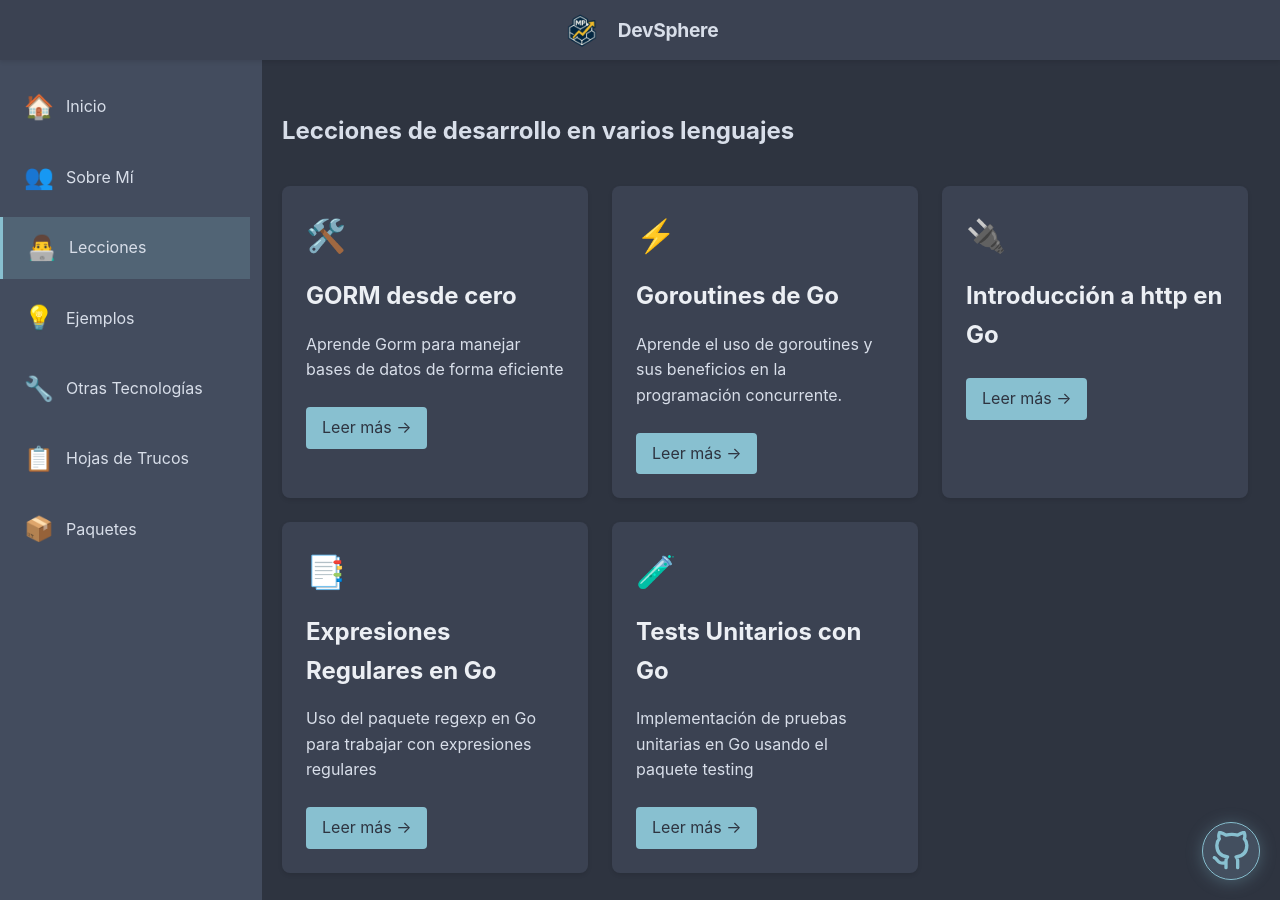
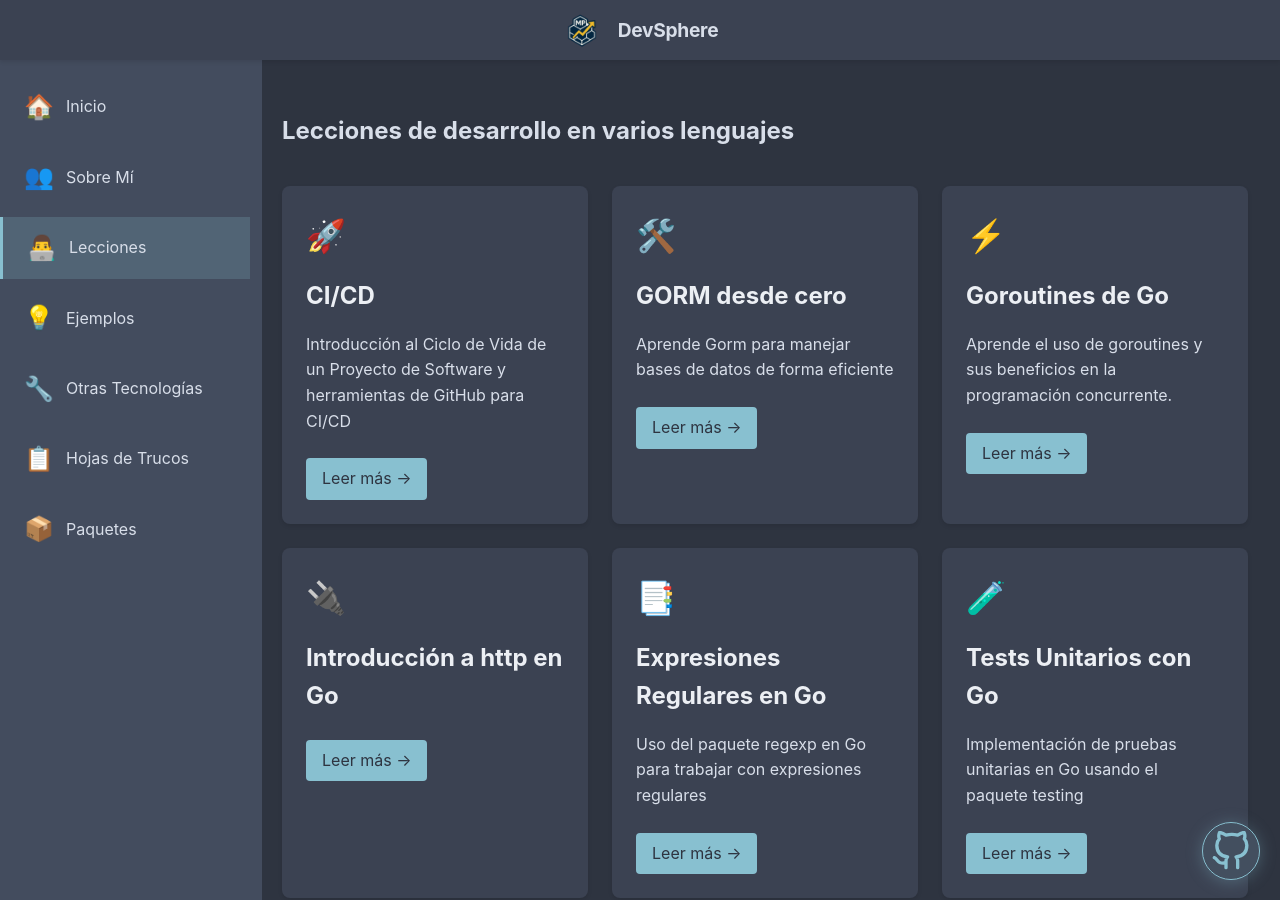
Before and after one commit to MiguelP-Dev/miguelp-dev.github.io, a Jekyll site: the page built from _pages/lessons.md, in a window 1280 px wide and 900 px high. Built offline with Jekyll 4.4.1, drawn with Linux system fonts in a browser that asks for light colours; part of the change alters nothing that is shown.

Commit message:
add: nuevo articulo sobre cicd

````diff
--- /dev/null
+++ b/_pages/lessons/cicd.md
@@ -0,0 +1,344 @@
+---
+layout: default
+title: "CI/CD"
+description: "Introducción al Ciclo de Vida de un Proyecto de Software y herramientas de GitHub para CI/CD"
+permalink: /lessons/cicd/
+category: lessons
+subcategory: ci-cd
+icon: 🚀
+article: true
+---
+
+## 1. Introducción a CI/CD
+
+## 1.1 El Ciclo de Vida de un Proyecto de Software
+
+Un proyecto de software tiene un ciclo de vida que comienza con la planificación y diseño del proyecto, sigue con la implementación o desarrollo del software, luego se realizan pruebas y se corrigen bugs, se lanza en producción, se monitorea y se mantiene. El objetivo de la integración y entrega continua es automatizar y mejorar este proceso.
+
+**CI (Integración Continua):**
+
+- Práctica de fusionar cambios al repositorio principal frecuentemente
+- Automatización de builds y pruebas
+- Detección temprana de errores
+
+**CD (Despliegue Continuo/Entrega Continua):**
+
+- Entrega Automatizada de cambios a producción/entornos
+- Releases frecuentes y confiables
+- Dos variantes: Continuous Delivery vs Continuous Deployment
+
+**Beneficios:**
+
+- Reducción de errores en producción
+- Feedback rápido
+- Procesos estandarizados
+- Menos trabajo manual
+
+## 2. Herramientas de GitHub para CI/CD
+
+- **GitHub Actions:** Automatización de workflows
+- **GitHub Packages:** Registro de paquetes
+- **GitHub Environments:** Gestión de entornos
+- **GitHub Pages:** Hosting estático
+- **Third-party integrations:** Actions Marketplace
+
+## 3. GitHub Actions - Conceptos Clave
+
+### 3.1 Componentes principales
+
+- **Workflows:** Flujos de trabajo automatizados (archivos YAML en `.github/workflows/`)
+- **Events:** Disparadores de workflows (push, pull_request, schedule, etc.)
+- **Jobs:** Conjunto de pasos que se ejecutan en el mismo runner
+- **Steps:** Tareas individuales dentro de un job
+- **Actions:** Unidades reutilizables de código (propias o del marketplace)
+- **Runners:** Máquinas que ejecutan los workflows (GitHub-hosted o self-hosted)
+
+### 3.2 Sintaxis básica de un workflow
+
+```yaml
+name: CI Pipeline
+
+on:
+  push:
+    branches: [ main ]
+  pull_request:
+    branches: [ main ]
+
+jobs:
+  build:
+    runs-on: ubuntu-latest
+    steps:
+    - name: Checkout code
+      uses: actions/checkout@v4
+
+    - name: Setup Node.js
+      uses: actions/setup-node@v3
+      with:
+        node-version: 18.x
+
+    - name: Install dependencies
+      run: npm ci
+
+    - name: Run tests
+      run: npm test
+```
+
+## 4. Pipeline Avanzado con Environments
+
+### 4.1 Configuración de entornos
+
+```yaml
+jobs:
+  deploy:
+    runs-on: ubuntu-latest
+    environment:
+      name: production
+      url: https://tu-app.com
+    steps:
+    - name: Deployment
+      run: ./deploy.sh
+```
+
+### 4.2 Protección de entornos
+
+1. Requerir aprobación manual
+2. Secrets específicos por entorno
+3. Restricción de branches
+4. Registro de auditoría
+
+## 5. Estrategias de Deployment
+
+### 5.1 Blue-Green Deployment
+
+```yaml
+- name: Deploy to Blue
+  run: ./deploy-blue.sh
+  env:
+    ENVIRONMENT: blue
+
+- name: Smoke Test
+  run: ./smoke-test.sh
+
+- name: Switch Traffic
+  if: success()
+  run: ./switch-traffic.sh
+```
+
+### 5.2 Canary Releases
+
+```yaml
+- name: Deploy Canary
+  run: ./deploy-canary.sh --percentage 5%
+
+- name: Monitor Canary
+  uses: actions/monitoring@v2
+  with:
+    duration: 15m
+
+- name: Full Deployment
+  if: success()
+  run: ./deploy-full.sh
+```
+
+## 6. Monitoreo y Rollback
+
+```yaml
+- name: Post-Deployment Checks
+  uses: actions/health-check@v2
+  continue-on-error: true
+
+- name: Rollback if Failed
+  if: failure()
+  run: ./rollback.sh
+  needs: [deploy]
+```
+
+## 7. Mejores Prácticas
+
+### 7.1 Seguridad
+
+- Usar Secrets para datos sensibles
+- Limitar permisos con `permissions` key
+- Escanear dependencias (Dependabot)
+- Firmar commits y workflows
+
+### 7.2 Optimización
+
+- Cache de dependencias
+
+{% raw %}
+
+```yaml
+- name: Cache node modules
+  uses: actions/cache@v3
+  with:
+    path: ~/.npm
+    key: ${{ runner.os }}-node-${{ hashFiles('**/package-lock.json') }}
+```
+
+{% endraw %}
+
+- Jobs paralelos
+- Matrices de builds
+
+```yaml
+strategy:
+  matrix:
+    node-version: [14.x, 16.x, 18.x]
+    os: [ubuntu-latest, windows-latest]
+```
+
+### 7.3 Colaboración
+
+- Pull Request Checks
+
+```yaml
+on:
+  pull_request:
+    types: [opened, synchronize, reopened]
+```
+
+- Status Badges
+
+```plaintext
+![CI Status](https://github.com/<user>/<repo>/workflows/CI/badge.svg)
+```
+
+## 8. Integración con otros servicios
+
+```yaml
+- name: Notify Slack
+  uses: rtCamp/action-slack-notify@v2
+  env:
+    SLACK_WEBHOOK: ${{ secrets.SLACK_WEBHOOK }}
+
+- name: Upload Artifact
+  uses: actions/upload-artifact@v3
+  with:
+    name: build-report
+    path: dist/
+
+- name: Deploy to AWS
+  uses: aws-actions/configure-aws-credentials@v1
+  with:
+    aws-access-key-id: ${{ secrets.AWS_ACCESS_KEY_ID }}
+    aws-secret-access-key: ${{ secrets.AWS_SECRET_ACCESS_KEY }}
+    aws-region: us-east-1
+```
+
+## 9. Ejemplo Completo: Pipeline para Node.js
+
+```yaml
+name: Node.js CI/CD
+
+on:
+  push:
+    branches: [ main ]
+  pull_request:
+    branches: [ main ]
+
+env:
+  NODE_VERSION: 18.x
+  REGISTRY: ghcr.io
+  IMAGE_NAME: ${{ github.repository }}
+
+jobs:
+  test:
+    runs-on: ubuntu-latest
+    steps:
+    - uses: actions/checkout@v4
+
+    - name: Use Node.js ${{ env.NODE_VERSION }}
+      uses: actions/setup-node@v3
+      with:
+        node-version: ${{ env.NODE_VERSION }}
+
+    - name: Cache dependencies
+      uses: actions/cache@v3
+      with:
+        path: ~/.npm
+        {% raw %}key: ${{ runner.os }}-node-${{ hashFiles('**/package-lock.json') }}{% endraw %}
+
+    - run: npm ci
+    - run: npm test
+
+  build-and-push:
+    needs: test
+    runs-on: ubuntu-latest
+    environment: production
+    permissions:
+      contents: read
+      packages: write
+
+    steps:
+    - uses: actions/checkout@v4
+
+    - name: Login to GitHub Container Registry
+      uses: docker/login-action@v2
+      with:
+        registry: ${{ env.REGISTRY }}
+        username: ${{ github.actor }}
+        password: ${{ secrets.GITHUB_TOKEN }}
+
+    - name: Build and push Docker image
+      uses: docker/build-push-action@v4
+      with:
+        context: .
+        push: true
+        tags: |
+          ${{ env.REGISTRY }}/${{ env.IMAGE_NAME }}:latest
+          ${{ env.REGISTRY }}/${{ env.IMAGE_NAME }}:${{ github.sha }}
+
+  deploy:
+    needs: build-and-push
+    runs-on: ubuntu-latest
+    environment: production
+    steps:
+    - name: Deploy to Kubernetes
+      uses: azure/k8s-deploy@v3
+      with:
+        namespace: production
+        manifests: |
+          deployment.yaml
+        images: |
+          ${{ env.REGISTRY }}/${{ env.IMAGE_NAME }}:${{ github.sha }}
+```
+
+## 10. Troubleshooting Común
+
+1. Errores de permisos
+2. Fallos en jobs paralelos
+3. Problemas con cache
+4. Errores en ambientes específicos
+5. Manejo de secrets
+
+## 11. Alternativas y Complementos
+
+- Jenkins
+- GitLab CI/CD
+- CircleCI
+- Azure DevOps
+- AWS CodePipeline
+
+## 12. Glosario
+
+- Artifact: Archivo generado por un job
+- Runner: Servidor que ejecuta los workflows
+- Action: Unidad reutilizable de código
+- Workflow: Pipeline completo de CI/CD
+- Matrix: Ejecución paralela con múltiples configuraciones
+
+## 13. Recursos Adicionales
+
+- GitHub Actions Documentation
+- GitHub Marketplace de Actions
+- GitHub Skills: CI/CD courses
+- GitHub Community Forum
+
+Esta clase cubre desde los conceptos básicos hasta implementaciones avanzadas. Para ponerlo en práctica:
+
+1. Crea un repositorio nuevo en GitHub
+2. Crea el directorio `.github/workflows/`
+3. Empieza con pipelines simples y ve añadiendo complejidad
+4. Explora el GitHub Marketplace para actions útiles
+5. Implementa monitoreo y reporting
````
Also changed, not shown: _pages/cheat_sheets/scsscs.md (+0 -2 lines).
